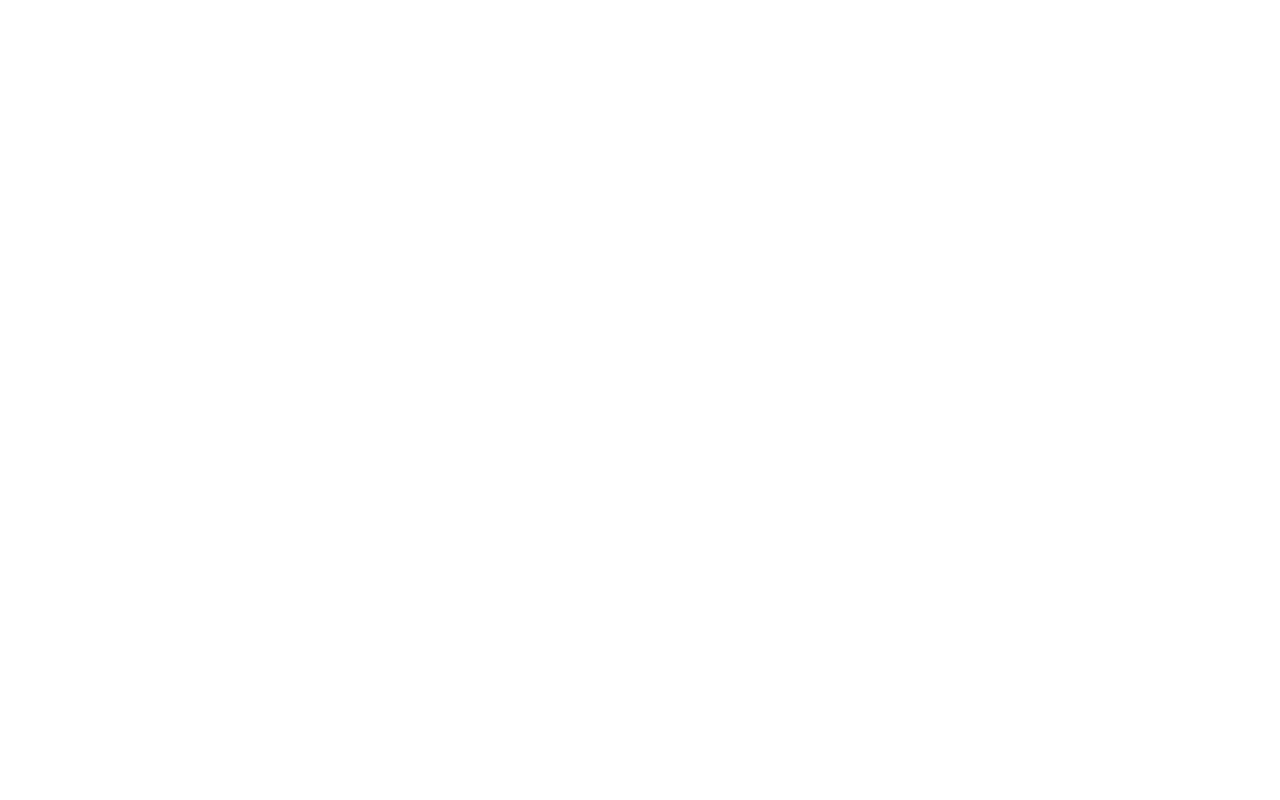
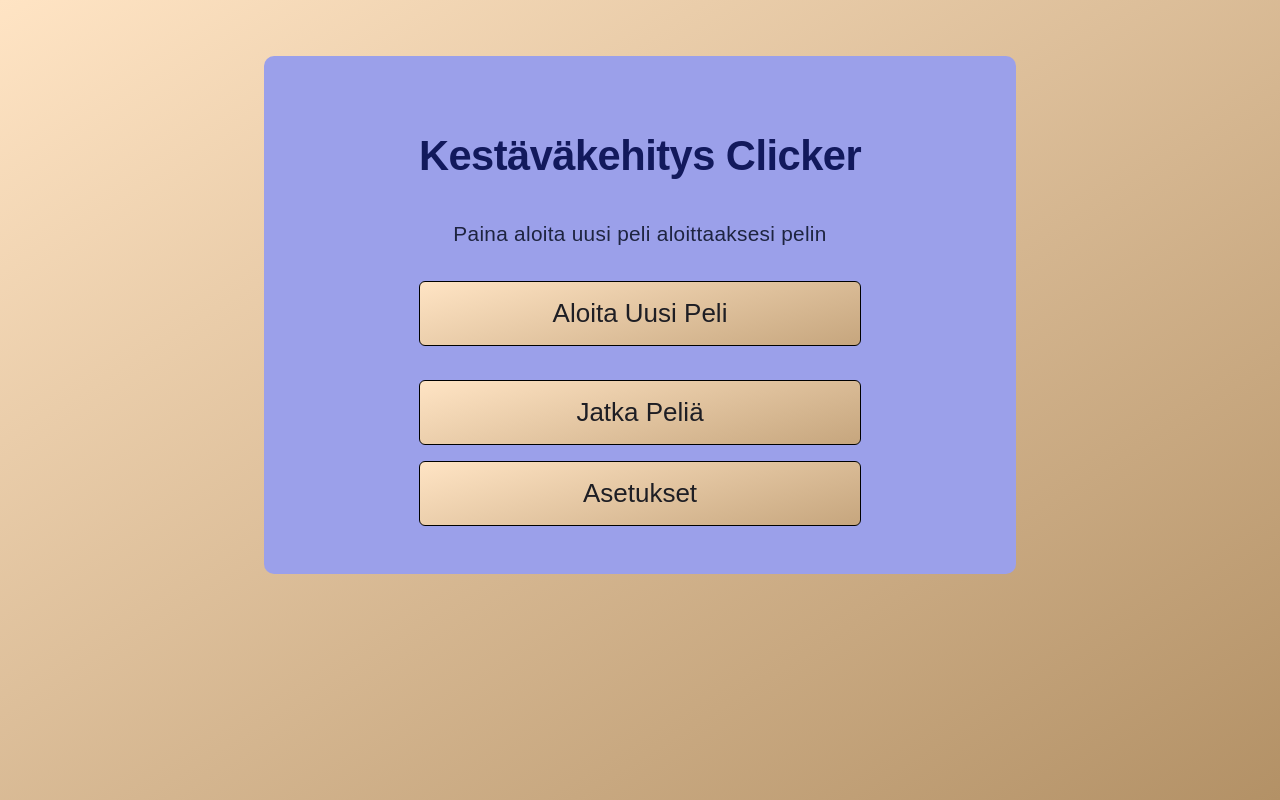
Before and after one commit to Akseliran/kestavakehitysclicker, a plain HTML site: page main-menu/main-menu.html in a window 1280 px wide. Drawn offline with Linux system fonts and the light colour scheme.

Commit message:
Main menu CSS and HTML

```diff
--- a/main-menu/main-menu.css
+++ b/main-menu/main-menu.css
@@ -0,0 +1,69 @@
+html {
+    font-family: "ABeeZee", sans-serif;
+    font-weight: 400;
+    font-style: normal;
+}
+
+div {
+    display: grid;
+    align-items: center;
+    justify-content: center;
+    background-color: rgb(155, 160, 234);
+    padding: 3rem;
+    border-radius: 10px;
+}
+
+body {
+    background-image: linear-gradient(to bottom right, bisque, rgb(179, 145, 102));
+    background-repeat: no-repeat;
+    background-attachment: fixed;
+    padding: 3rem;
+    padding-left: 16rem;
+    padding-right: 16rem;
+}
+
+div p {
+    text-align: center;
+    font-size: 1.3rem;
+    font-weight: 500;
+    color: #1E2440;
+    margin-top: 0;
+    margin-bottom: 35px;
+    letter-spacing: 0.3px;
+}
+
+button:hover {
+    background-position: 0% 100%;
+}
+
+button {
+    font-size: 26px;
+    font-weight: 400;
+    background-image: linear-gradient(to bottom right, bisque, rgb(179, 145, 102));
+    background-size: 100% 200%;
+    background-position: 0% 0%;
+    padding: 1rem;
+    color: #1E1E24;
+    cursor: pointer;
+    transition: background-position 0.3s ease;
+    border: 1px solid black;
+    border-radius: 6px;
+}
+
+h1 {
+    padding-bottom: 2rem;
+    color: #1E1E24;
+    font-size: 2.6rem;
+    font-weight: 800;
+    color: #12195C;
+    letter-spacing: -0.5px;
+    margin-bottom: 10px;
+}
+
+#start-btn {
+    margin-bottom: 1rem;
+}
+
+#load-btn {
+    margin-bottom: 1rem;
+}
--- a/main-menu/main-menu.html
+++ b/main-menu/main-menu.html
@@ -9,5 +9,14 @@
 </head>
 <body>
 
+    <!-- Päävalikko -->
+    <div id="main-menu">
+        <h1>Kestäväkehitys Clicker</h1>
+        <p>Paina aloita uusi peli aloittaaksesi pelin</p>
+        <button id="start-btn">Aloita Uusi Peli</button><br>
+        <button id="load-btn">Jatka Peliä</button>
+        <button id="options">Asetukset</button>
+    </div>
+
 </body>
 </html>
```
